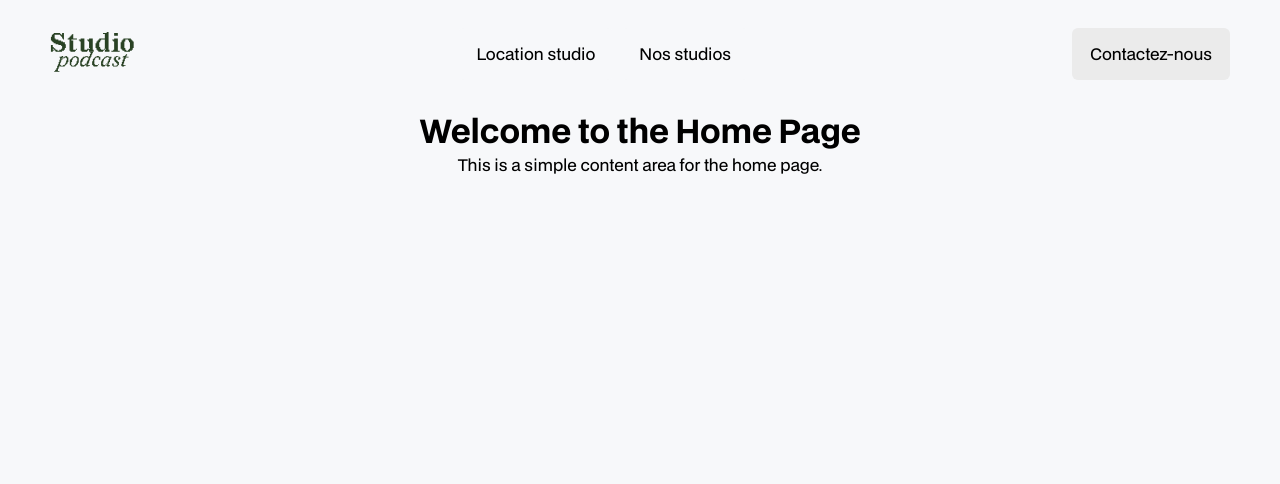
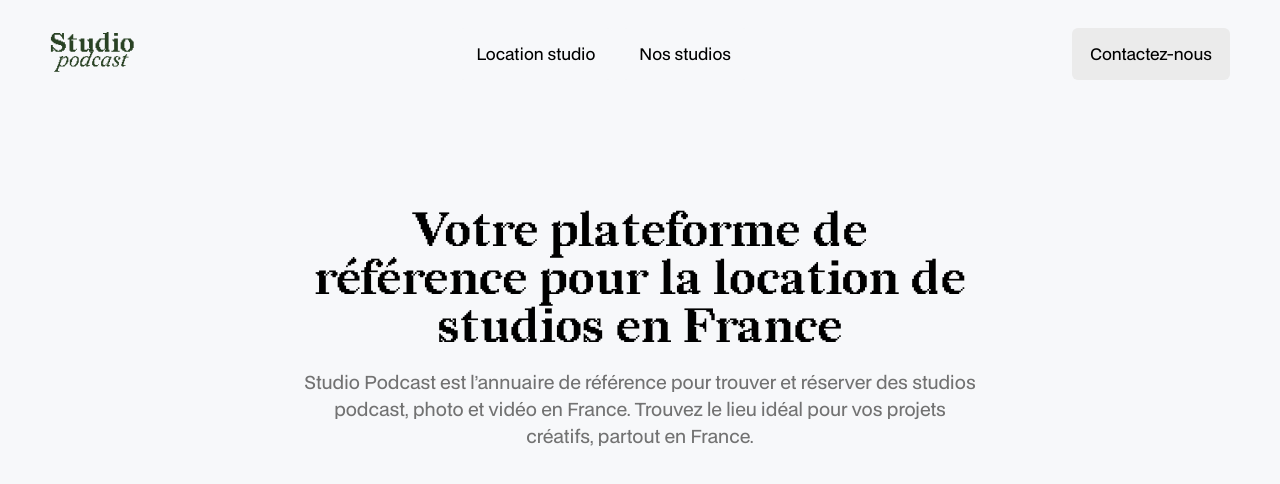
Before and after one commit to HeyAnto/studio-podcast, a Next.js app: page / in a window 1280 px wide. Shown: the top 484 px of the page. Built offline with nearby package versions, Linux system fonts and the light colour scheme.

Commit message:
✅ Refactor header & update homepage hero

```diff
--- a/src/app/layout.tsx
+++ b/src/app/layout.tsx
@@ -1,5 +1,5 @@
 import type { Metadata, Viewport } from "next";
-import Header from "../components/Header";
+import Header from "../components/header/Header";
 import "../styles/globals.css";
 import "../styles/layout.css";
 
--- a/src/app/page.tsx
+++ b/src/app/page.tsx
@@ -3,7 +3,7 @@ import type { Metadata } from "next";
 export const metadata: Metadata = {
   title: "Studio Podcast",
   description:
-    "This is an example page showcasing placeholder content and demonstrating the app structure.",
+    "Trouvez et louez votre studio d'enregistrement pour podcast, shooting photo ou production vidéo. Découvrez les meilleures adresses à Paris, Lyon, Marseille et plus encore.",
   robots: {
     index: true,
     follow: true,
@@ -15,8 +15,18 @@ export const metadata: Metadata = {
 const HomePage = () => {
   return (
     <main>
-      <h1>Welcome to the Home Page</h1>
-      <p>This is a simple content area for the home page.</p>
+      <section className="hero">
+        <div className="text-container gap-16">
+          <h1 className="font-heading text-5xl leading-none text-center">
+            Votre plateforme de référence pour la location de studios en France
+          </h1>
+          <p className="text-lg leading-normal text-center text-grey-2">
+            Studio Podcast est l’annuaire de référence pour trouver et réserver
+            des studios podcast, photo et vidéo en France. Trouvez le lieu idéal
+            pour vos projets créatifs, partout en France.
+          </p>
+        </div>
+      </section>
     </main>
   );
 };
--- a/src/styles/globals.css
+++ b/src/styles/globals.css
@@ -117,6 +117,14 @@ body {
   background-color: var(--color-green-3);
 }
 
+/* === Font Family Classes === */
+.font-primary {
+  font-family: var(--font-primary);
+}
+.font-heading {
+  font-family: var(--font-heading);
+}
+
 /* === Font Weight Classes === */
 .font-thin {
   font-weight: var(--weight-thin);
@@ -177,14 +185,6 @@ body {
 .text-6xl {
   font-size: var(--text-6xl);
   line-height: var(--leading-none);
-}
-
-/* === Font Family Classes === */
-.font-primary {
-  font-family: var(--font-primary);
-}
-.font-heading {
-  font-family: var(--font-heading);
 }
 
 /* === Line Height Classes === */
--- a/src/styles/layout.css
+++ b/src/styles/layout.css
@@ -4,5 +4,23 @@ main {
   display: flex;
   flex-direction: column;
   align-items: center;
-  padding: 0 50px 100px 50px;
+  padding: 0 50px;
 }
+
+section {
+  width: 100%;
+  height: 100%;
+  max-height: 100vh;
+  display: flex;
+  flex-direction: column;
+  align-items: center;
+  padding: 100px 0;
+}
+
+.text-container {
+  width: 100%;
+  max-width: 680px;
+  display: flex;
+  flex-direction: column;
+  align-items: center;
+}
--- a/src/styles/utilities.css
+++ b/src/styles/utilities.css
@@ -37,6 +37,22 @@
   align-items: flex-end;
 }
 
+/* Text Align */
+.text-left {
+  text-align: left;
+}
+.text-center {
+  text-align: center;
+}
+.text-right {
+  text-align: right;
+}
+
+/* Text Color */
+.text-grey-2 {
+  color: var(--color-grey-2);
+}
+
 /* Gap */
 .gap-16 {
   gap: calc(var(--spacing-unit) * 8); /* 16px */
@@ -65,6 +81,34 @@
   padding: calc(var(--spacing-unit) * 50); /* 100px */
 }
 
+/* Padding Top */
+.pt-16 {
+  padding-top: calc(var(--spacing-unit) * 8); /* 16px */
+}
+.pt-28 {
+  padding-top: calc(var(--spacing-unit) * 14); /* 28px */
+}
+.pt-50 {
+  padding-top: calc(var(--spacing-unit) * 25); /* 50px */
+}
+.pt-100 {
+  padding-top: calc(var(--spacing-unit) * 50); /* 100px */
+}
+
+/* Padding Bottom */
+.pb-16 {
+  padding-bottom: calc(var(--spacing-unit) * 8); /* 16px */
+}
+.pb-28 {
+  padding-bottom: calc(var(--spacing-unit) * 14); /* 28px */
+}
+.pb-50 {
+  padding-bottom: calc(var(--spacing-unit) * 25); /* 50px */
+}
+.pb-100 {
+  padding-bottom: calc(var(--spacing-unit) * 50); /* 100px */
+}
+
 /* Margin Top */
 .mt-100 {
   margin: calc(var(--spacing-unit) * 50); /* 100px */
```
Also changed, not shown: src/components/HeroSearch.tsx (added), src/components/header/Header.module.css (renamed from src/components/Header.module.css), src/components/header/Header.tsx (renamed from src/components/Header.tsx).
